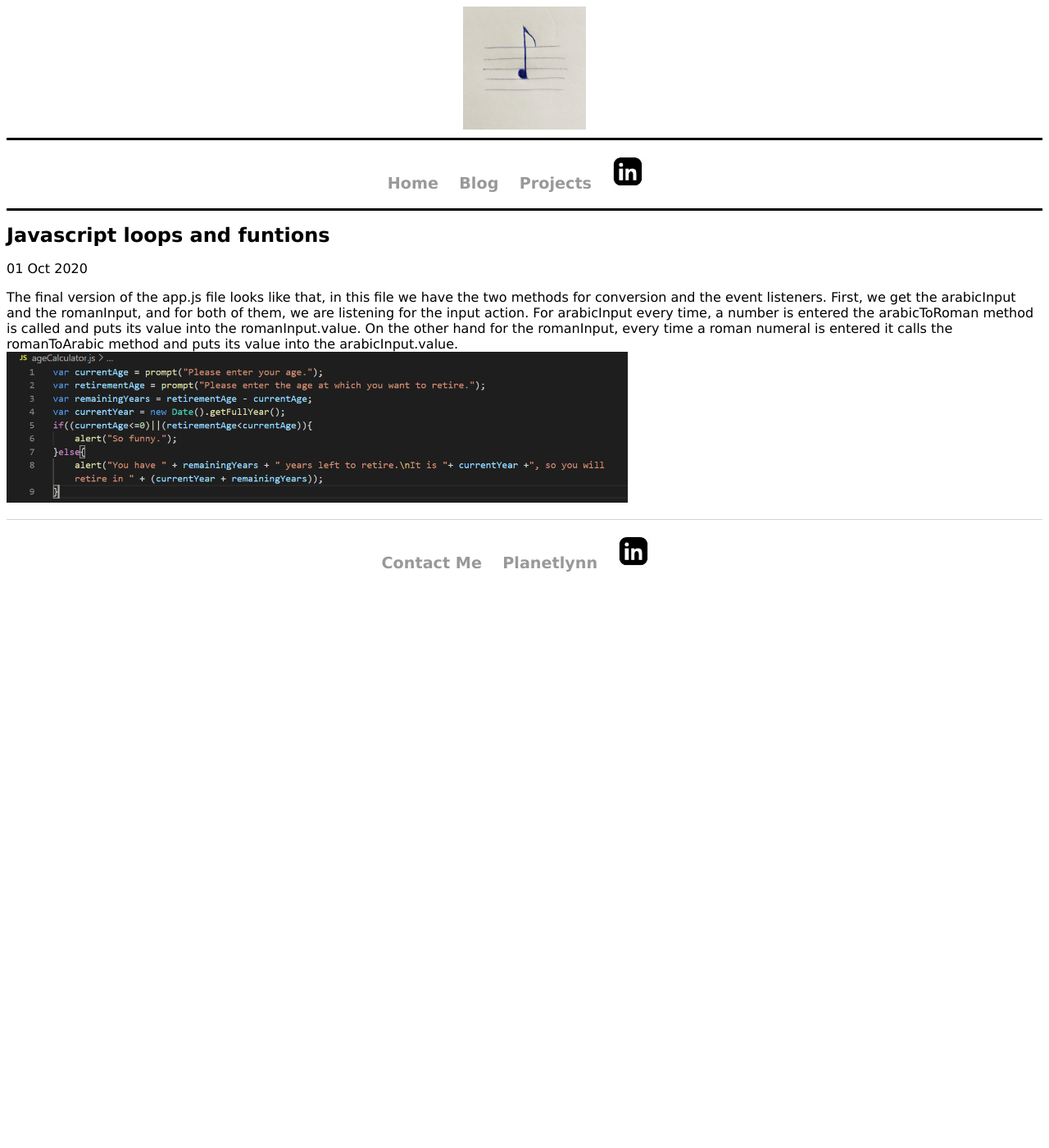
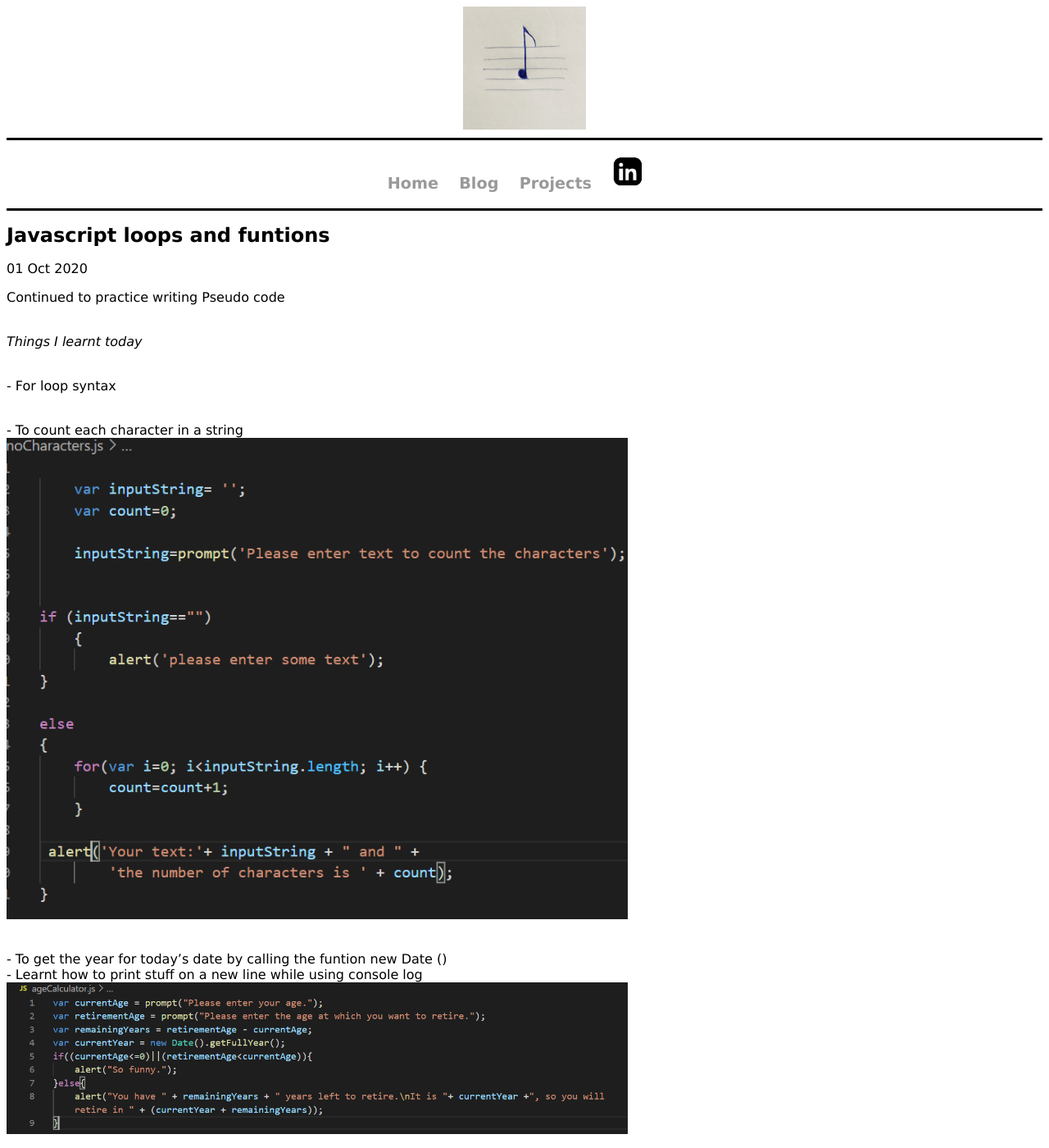
Before and after one commit to aineomugisha/aineomugisha.github.io, a Jekyll site: the page built from _posts/2020-10-01-Javascript-101-loops-and-functions.md, in a window 1280 px wide and 1400 px high. Shown: the whole window at 82% size. Built offline with Jekyll 4.4.1, drawn with Linux system fonts in a browser that asks for light colours; some of the changed text lies outside the part shown.

Commit message:
Update 2020-10-01-Javascript-101-loops-and-functions.md

```diff
--- a/_posts/2020-10-01-Javascript-101-loops-and-functions.md
+++ b/_posts/2020-10-01-Javascript-101-loops-and-functions.md
@@ -3,6 +3,19 @@ layout: post
 title: "Javascript loops and funtions"
 date: 2020-10-01
 ---
-The final version of the app.js file looks like that, in this file we have the two methods for conversion and the event listeners.
-First, we get the arabicInput and the romanInput, and for both of them, we are listening for the input action. For arabicInput every time, a number is entered the arabicToRoman method is called and puts its value into the romanInput.value. On the other hand for the romanInput, every time a roman numeral is entered it calls the romanToArabic method and puts its value into the arabicInput.value.
+Continued to practice writing Pseudo code
+
+
+<br><em>Things I learnt today</em>
+
+<br>- For loop syntax
+
+<br>- To count each character in a string
+<br><img src="/images/noCharacters.png" alt="code for counting number of characters">
+
+<br>- To get the year for today's date by calling the funtion new Date ()
+<br>- Learnt how to print stuff on a new line while using console log
 <br><img src="/images/ageCalculator.png" alt="code for showing retirement age calculator and how to extract the year using new Date function">
+
+How to replace characters in a string
+<br><img src="/images/quotes.png" alt="code with replacing special characters">
```
